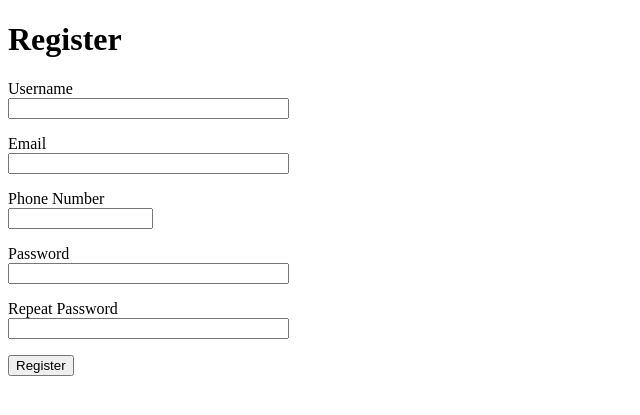
After one commit to immanuella1/workoutplan, a Flask app: page /register in a window 1280 px wide. The commit adds this page. Shown: the top 415 px of the page, without its empty margins (0-640 px from the left). Run offline with Flask 3, Linux system fonts and the light colour scheme.

Commit message:
users can now register,login, and log out

```diff
--- /dev/null
+++ b/app/forms/forms.py
@@ -0,0 +1,29 @@
+from flask_wtf import FlaskForm
+from wtforms import StringField, PasswordField, BooleanField, SubmitField
+from wtforms.validators import DataRequired, Email, EqualTo, ValidationError, Length
+from app.models import User
+
+class RegistrationForm(FlaskForm):
+    username = StringField('Username', validators=[DataRequired()])
+    email = StringField('Email', validators=[DataRequired(), Email()])
+    phone_no = StringField('Phone Number', validators=[Length(min=0, max=15)])  # Add phone number field
+    password = PasswordField('Password', validators=[DataRequired()])
+    password2 = PasswordField(
+        'Repeat Password', validators=[DataRequired(), EqualTo('password')])
+    submit = SubmitField('Register')
+
+    def validate_username(self, username):
+        user = User.query.filter_by(username=username.data).first()
+        if user is not None:
+            raise ValidationError('Please use a different username.')
+
+    def validate_email(self, email):
+        user = User.query.filter_by(email=email.data).first()
+        if user is not None:
+            raise ValidationError('Please use a different email address.')
+
+class LoginForm(FlaskForm):
+    username = StringField('Username', validators=[DataRequired()])
+    password = PasswordField('Password', validators=[DataRequired()])
+    remember_me = BooleanField('Remember Me')
+    submit = SubmitField('Sign In')
--- a/app/routes.py
+++ b/app/routes.py
@@ -1,5 +1,49 @@
-from flask import render_template, current_app as app
+from flask import Blueprint, render_template, redirect, url_for, flash, request
+from flask_login import login_user, logout_user, login_required, current_user
+from app import db, login_manager
+from app.models import User, UserInfo
+from app.forms.forms import RegistrationForm, LoginForm
 
-@app.route('/')
-def home():
+bp = Blueprint('auth', __name__)
+
+@bp.route('/register', methods=['GET', 'POST'])
+def register():
+    if current_user.is_authenticated:
+        return redirect(url_for('auth.index'))
+    form = RegistrationForm()
+    if form.validate_on_submit():
+        user = User(username=form.username.data, email=form.email.data, phone_no=form.phone_no.data)
+        user.set_password(form.password.data)
+        db.session.add(user)
+        db.session.commit()
+        flash('Congratulations, you are now a registered user!')
+        return redirect(url_for('auth.login'))
+    return render_template('register.html', form=form)
+
+@bp.route('/login', methods=['GET', 'POST'])
+def login():
+    if current_user.is_authenticated:
+        return redirect(url_for('auth.index'))
+    form = LoginForm()
+    if form.validate_on_submit():
+        user = User.query.filter_by(username=form.username.data).first()
+        if user is None or not user.check_password(form.password.data):
+            flash('Invalid username or password')
+            return redirect(url_for('auth.login'))
+        login_user(user, remember=form.remember_me.data)
+        return redirect(url_for('auth.index'))
+    return render_template('login.html', form=form)
+
+@bp.route('/logout', methods=['POST'])
+@login_required
+def logout():
+    logout_user()
+    return redirect(url_for('auth.index'))
+
+@bp.route('/')
+def index():
     return render_template('index.html')
+
+@login_manager.user_loader
+def load_user(user_id):
+    return User.query.get(int(user_id))
--- /dev/null
+++ b/app/templates/register.html
@@ -0,0 +1,53 @@
+<!doctype html>
+<html lang="en">
+  <head>
+    <meta charset="utf-8">
+    <title>Register</title>
+  </head>
+
+  <body>
+
+    <h1>Register</h1>
+    <form method="post">
+      {{ form.hidden_tag() }}
+      <p>
+        {{ form.username.label }}<br>
+        {{ form.username(size=32) }}<br>
+        {% for error in form.username.errors %}
+          <span style="color: red;">[{{ error }}]</span>
+        {% endfor %}
+      </p>
+      <p>
+        {{ form.email.label }}<br>
+        {{ form.email(size=32) }}<br>
+        {% for error in form.email.errors %}
+          <span style="color: red;">[{{ error }}]</span>
+        {% endfor %}
+      </p>
+      <p>
+        {{ form.phone_no.label }}<br>
+        {{ form.phone_no(size=15) }}<br>
+        {% for error in form.phone_no.errors %}
+          <span style="color: red;">[{{ error }}]</span>
+        {% endfor %}
+      </p>
+      <p>
+        {{ form.password.label }}<br>
+        {{ form.password(size=32) }}<br>
+        {% for error in form.password.errors %}
+          <span style="color: red;">[{{ error }}]</span>
+        {% endfor %}
+      </p>
+      <p>
+        {{ form.password2.label }}<br>
+        {{ form.password2(size=32) }}<br>
+        {% for error in form.password2.errors %}
+          <span style="color: red;">[{{ error }}]</span>
+        {% endfor %}
+      </p>
+      <p>{{ form.submit() }}</p>
+    </form>
+
+  </body>
+
+</html>
--- a/requirements.txt
+++ b/requirements.txt
@@ -1,3 +1,8 @@
 Flask==2.3.3
 Flask-SQLAlchemy==3.0.3
 SQLAlchemy==2.0.21
+Flask-WTF==1.1.1
+Flask-Login==0.6.2
+Werkzeug==2.3.7
+email-validator==2.0.0
+Flask-Bcrypt==1.0.1
```
Also changed, not shown: app/__init__.py (+7 -2 lines), app/models.py (+23 -1 lines), app/templates/index.html (+7 -0 lines), app/templates/login.html (added, +31 -0 lines).
